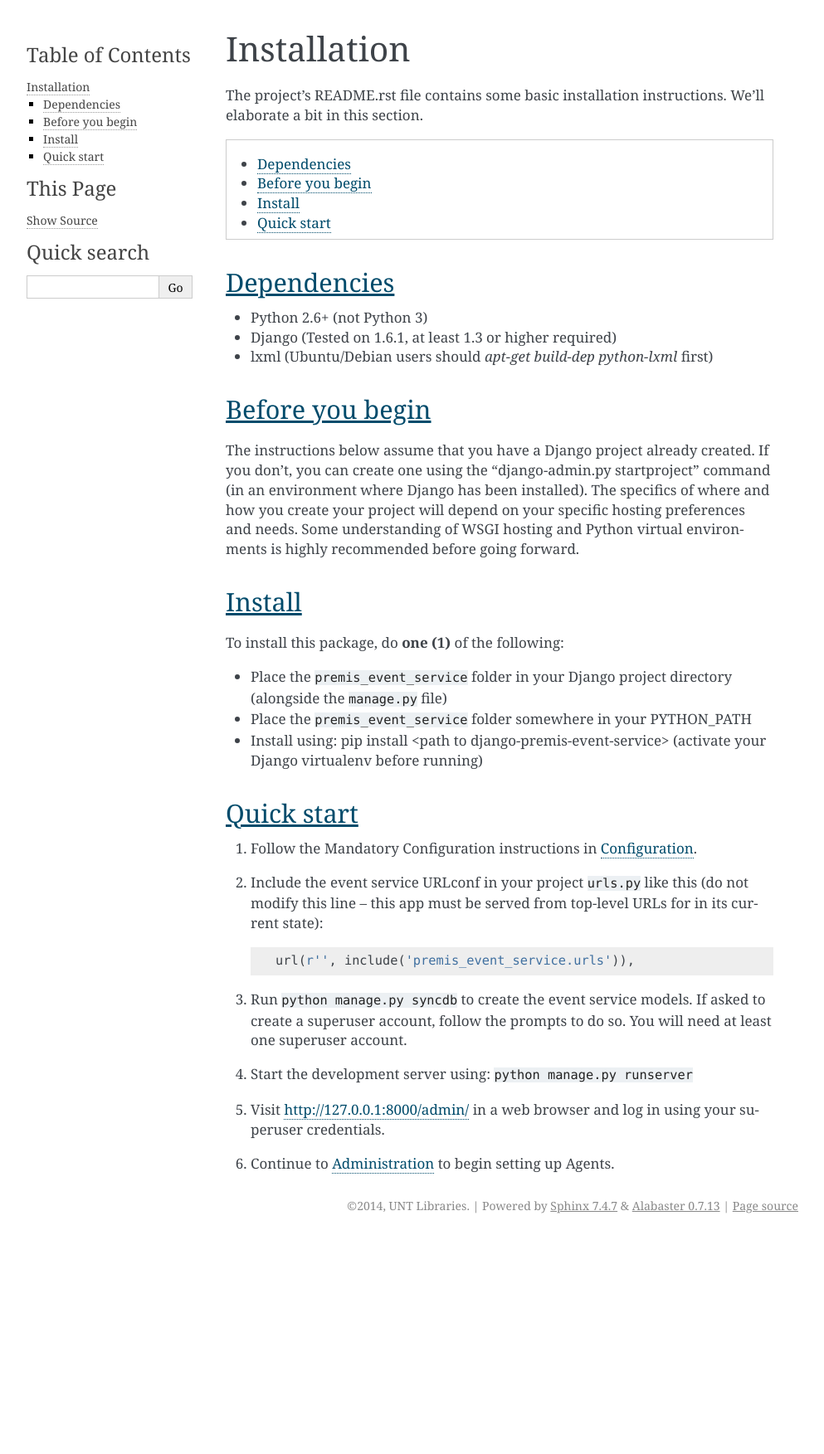
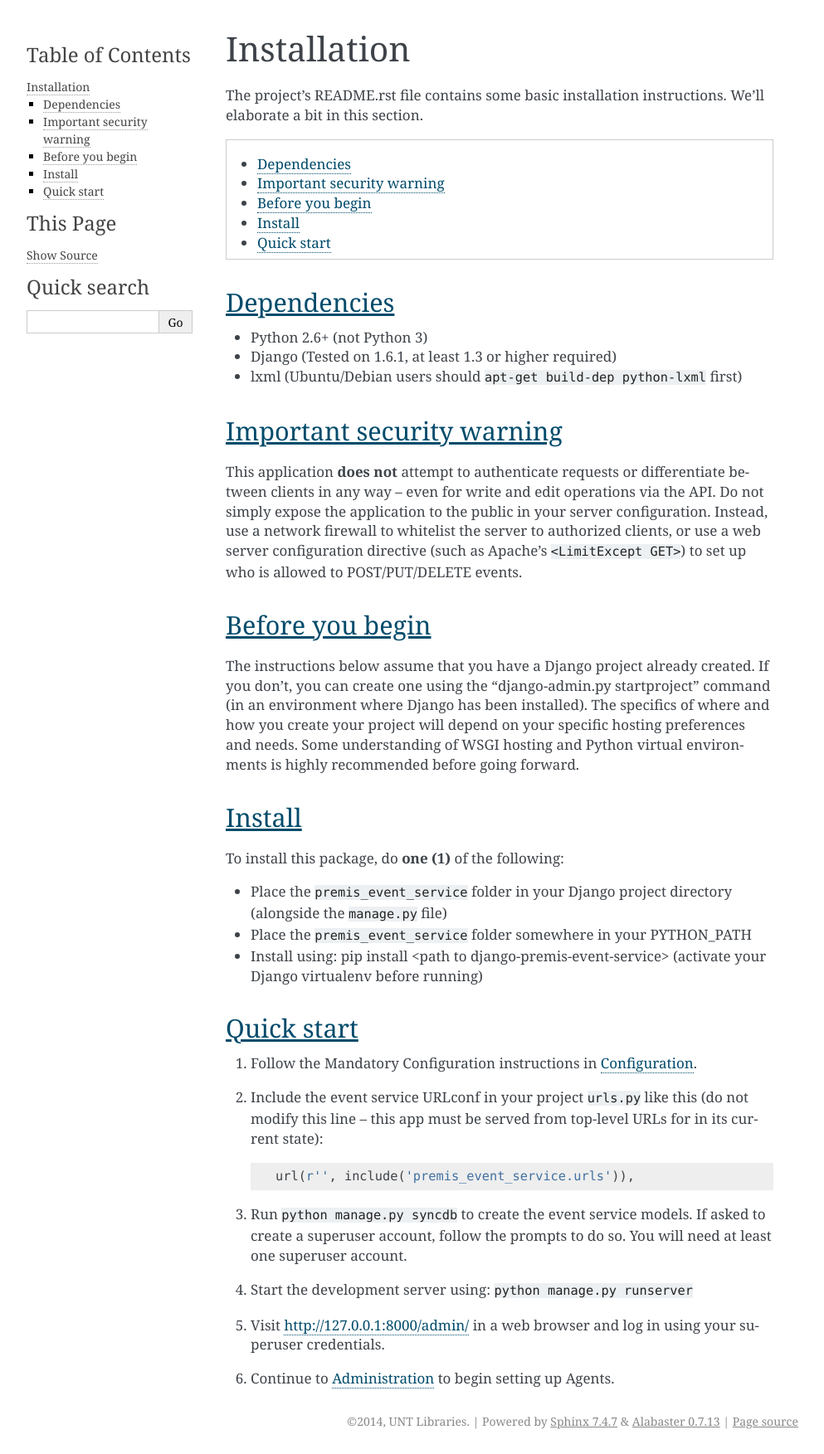
Before and after one commit to unt-libraries/django-premis-event-service, a Sphinx documentation site: the page built from docs/source/installation.rst, in a window 1280 px wide. Shown: the whole page at 83% size, without its empty margins (148-1141 px from the left). Built offline with Sphinx 7.4.7, drawn with Linux system fonts in a browser that asks for light colours; before the commit the page ends 1493 px from its top, so only the background shows below that.

Commit message:
Add security notice to installation doc

```diff
--- a/docs/source/installation.rst
+++ b/docs/source/installation.rst
@@ -10,14 +10,24 @@ We'll elaborate a bit in this section.
     :depth: 2
 
 Dependencies
-------------
+============
 
 - Python 2.6+ (not Python 3)
 - Django (Tested on 1.6.1, at least 1.3 or higher required)
-- lxml (Ubuntu/Debian users should `apt-get build-dep python-lxml` first)
+- lxml (Ubuntu/Debian users should ``apt-get build-dep python-lxml`` first)
+
+Important security warning
+==========================
+
+This application **does not** attempt to authenticate requests or differentiate
+between clients in any way -- even for write and edit operations via the API.
+Do not simply expose the application to the public in your server configuration.
+Instead, use a network firewall to whitelist the server to authorized clients,
+or use a web server configuration directive (such as Apache's
+``<LimitExcept GET>``) to set up who is allowed to POST/PUT/DELETE events.
 
 Before you begin
-----------------
+================
 
 The instructions below assume that you have a Django project already created.
 If you don't, you can create one using the "django-admin.py startproject"
@@ -27,7 +37,7 @@ preferences and needs.  Some understanding of WSGI hosting and Python virtual
 environments is highly recommended before going forward.
 
 Install
--------
+=======
 
 To install this package, do **one (1)** of the following:
 
@@ -40,7 +50,7 @@ To install this package, do **one (1)** of the following:
 ..   (activate your Django virtualenv before running) (NOT YET AVAILABLE)
 
 Quick start
------------
+===========
 
 1. Follow the Mandatory Configuration instructions in :doc:`configuration`.
 
```
